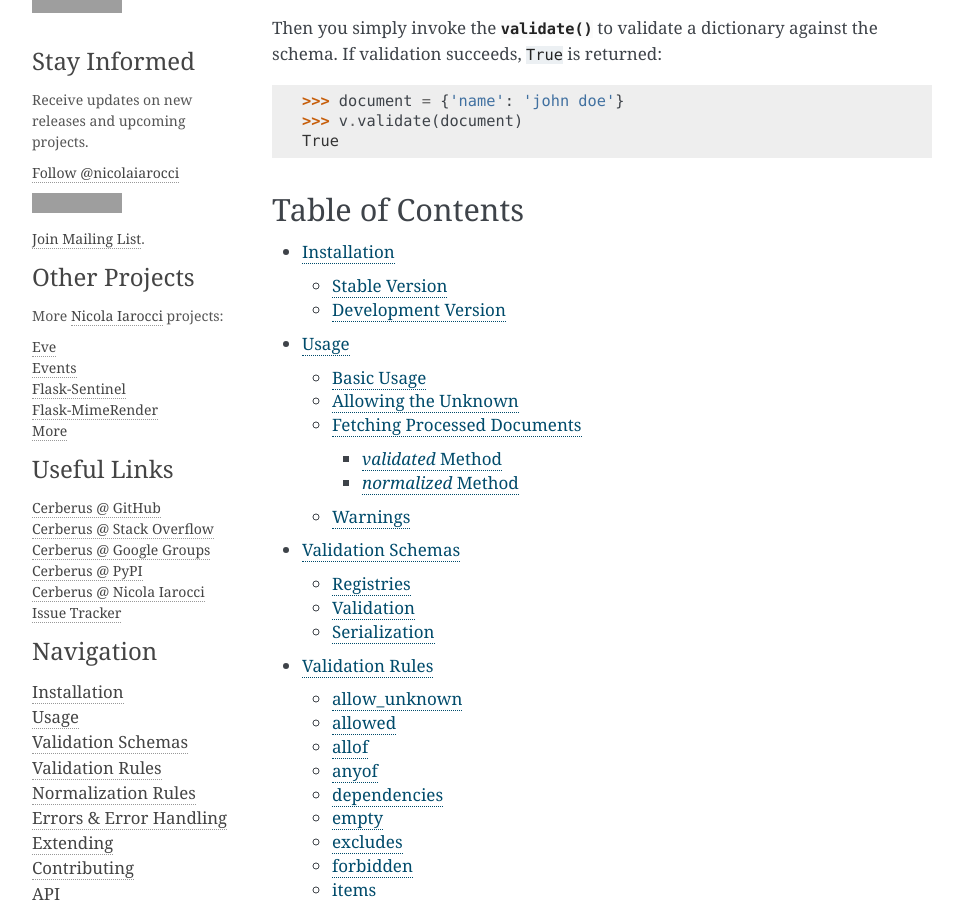
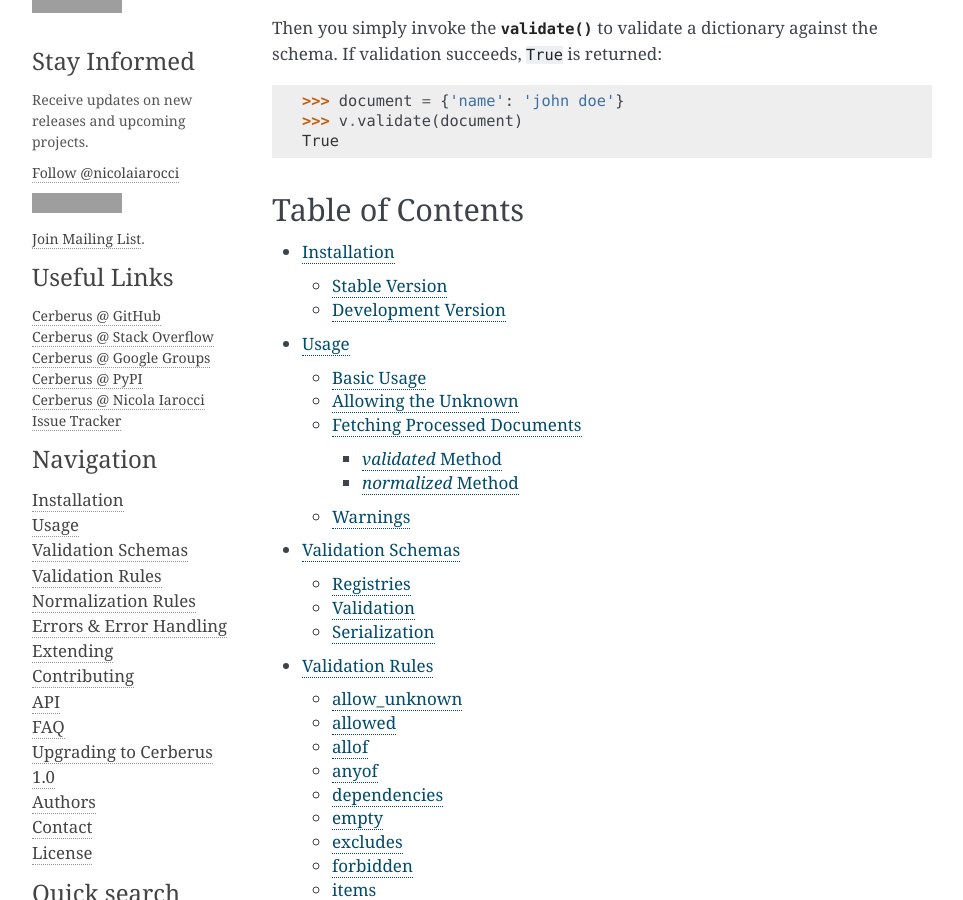
Before and after one commit to pyeve/cerberus, a Sphinx documentation site: the page built from docs/index.rst, in a window 1280 px wide and 900 px high, scrolled down 475 px, cut to the strip 0-900 px from the top of the window. Shown: the whole strip, without its empty margins (148-1111 px from the left). Built offline with Sphinx 7.4.7, drawn with Linux system fonts in a browser that asks for light colours; comment, search, counter and statistics services are not loaded; grey boxes are pictures that could not be loaded.

Commit message:
Get rid of Other Projects section
Excessive noise.

```diff
--- a/docs/_templates/sidebarintro.html
+++ b/docs/_templates/sidebarintro.html
@@ -8,19 +8,6 @@
 
 <p><a href="http://tinyletter.com/nicolaiarocci">Join Mailing List</a>.</p>
 
-
-<h3>Other Projects</h3>
-
-<p>More <a href="http://nicolaiarocci.com/">Nicola Iarocci</a> projects:</p>
-<ul>
-    <li><a href="http://python-eve.org/">Eve</a></li>
-    <li><a href="https://github.com/nicolaiarocci/events">Events</a></li>
-    <li><a href="https://github.com/nicolaiarocci/flask-sentinel">Flask-Sentinel</a></li>
-    <li><a href="https://github.com/nicolaiarocci/flask-mimerender">Flask-MimeRender</a></li>
-    <li><a href="https://github.com/nicolaiarocci">More</a></li>
-</ul>
-
-
 <h3>Useful Links</h3>
 <ul>
   <li><a href="https://github.com/nicolaiarocci/cerberus">Cerberus @ GitHub</a></li>
```
